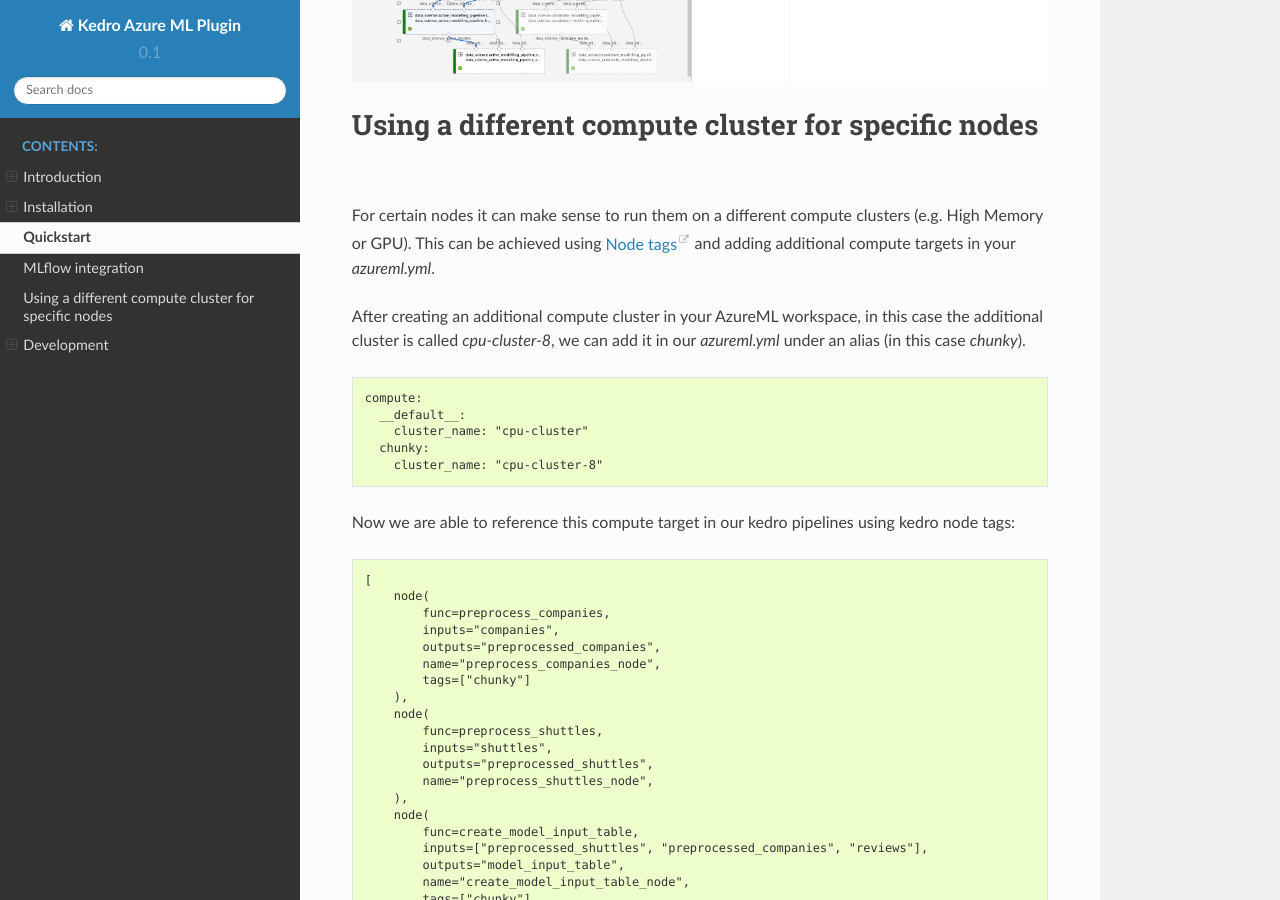
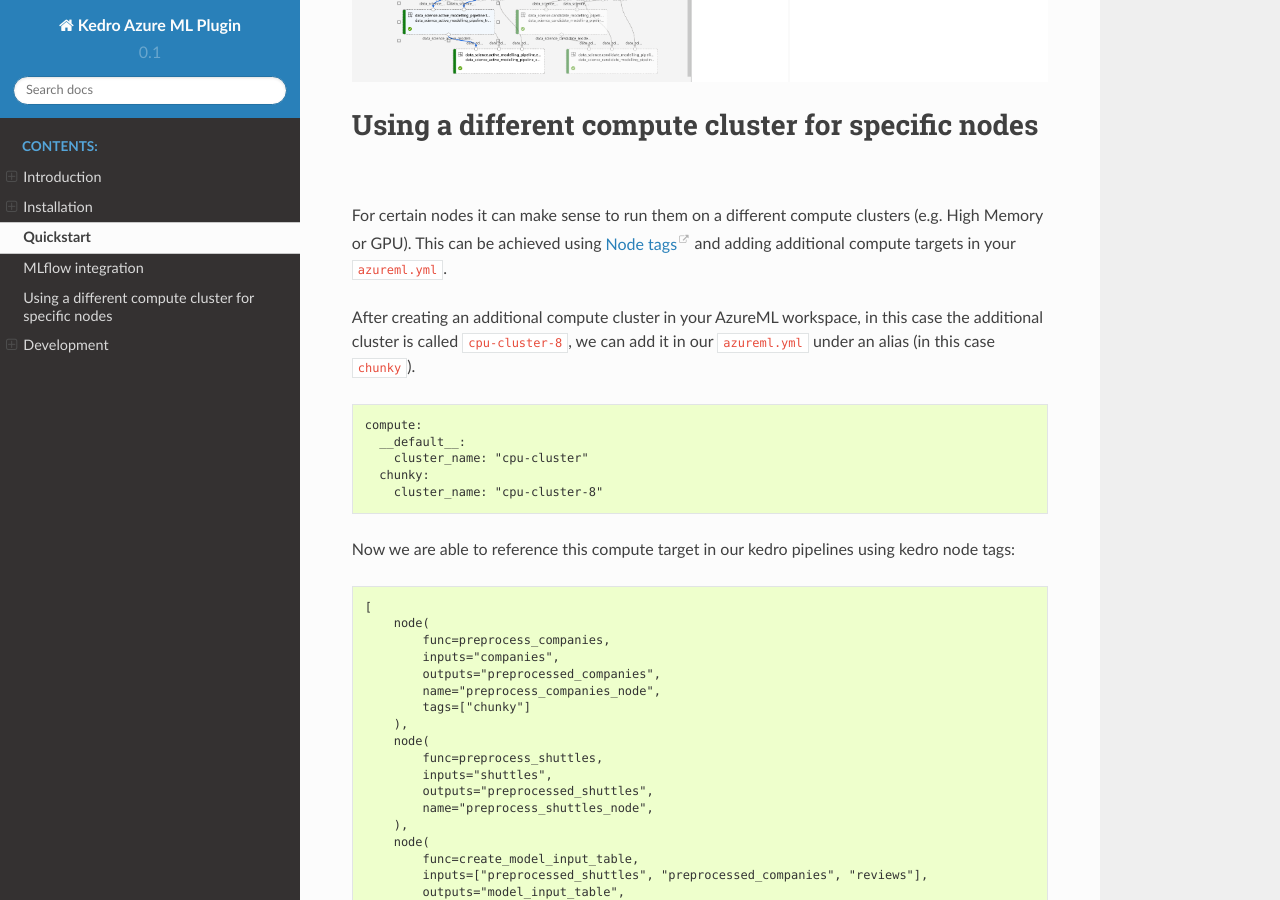
Before and after one commit to getindata/kedro-azureml, a Sphinx documentation site: the page built from docs/source/03_quickstart.rst, in a window 1280 px wide and 900 px high, scrolled down 4389 px. Built offline with Sphinx 7.4.7 and the Read the Docs theme 2.0.0, drawn with Linux system fonts in a browser that asks for light colours.

Commit message:
add syntax highlight

```diff
--- a/docs/source/03_quickstart.rst
+++ b/docs/source/03_quickstart.rst
@@ -202,11 +202,11 @@
 For certain nodes it can make sense to run them on a different
 compute clusters (e.g. High Memory or GPU). This can be achieved
 using `Node tags <https://kedro.readthedocs.io/en/stable/kedro.pipeline.node.html>`_
-and adding additional compute targets in your `azureml.yml`.
+and adding additional compute targets in your ``azureml.yml``.
 
 After creating an additional compute cluster in your AzureML workspace,
-in this case the additional cluster is called `cpu-cluster-8`,
-we can add it in our `azureml.yml` under an alias (in this case `chunky`).
+in this case the additional cluster is called ``cpu-cluster-8``,
+we can add it in our ``azureml.yml`` under an alias (in this case ``chunky``).
 
 .. code:: console
 
@@ -244,4 +244,5 @@
             ),
         ],
 
-When running our project, `preprocess_companies` and `create_model_input_table` will be run on `cpu-cluster-8` while all other nodes are run on the default `cpu-cluster`.
+When running our project, ``preprocess_companies`` and ``create_model_input_table``
+will be run on ``cpu-cluster-8`` while all other nodes are run on the default ``cpu-cluster``.
```
